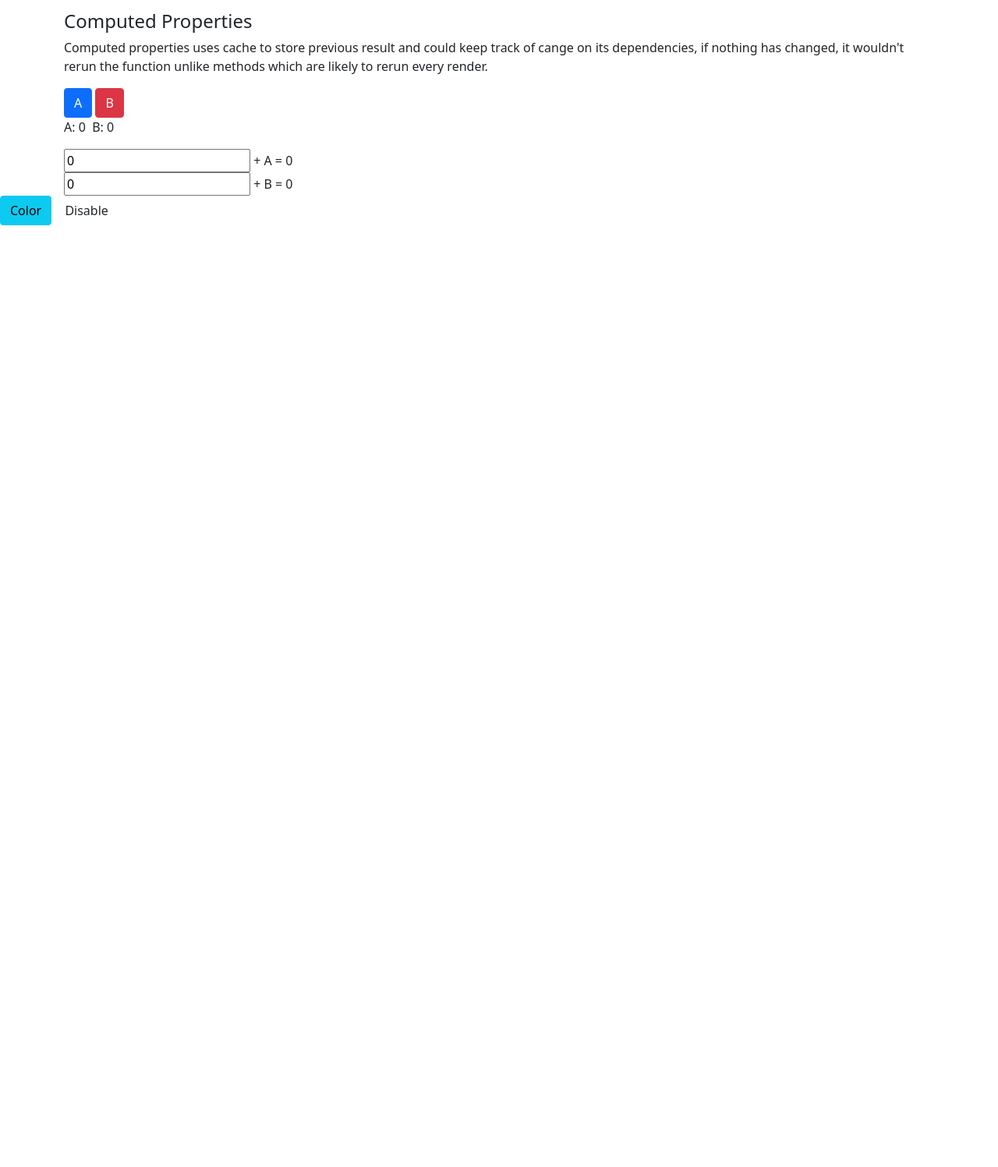
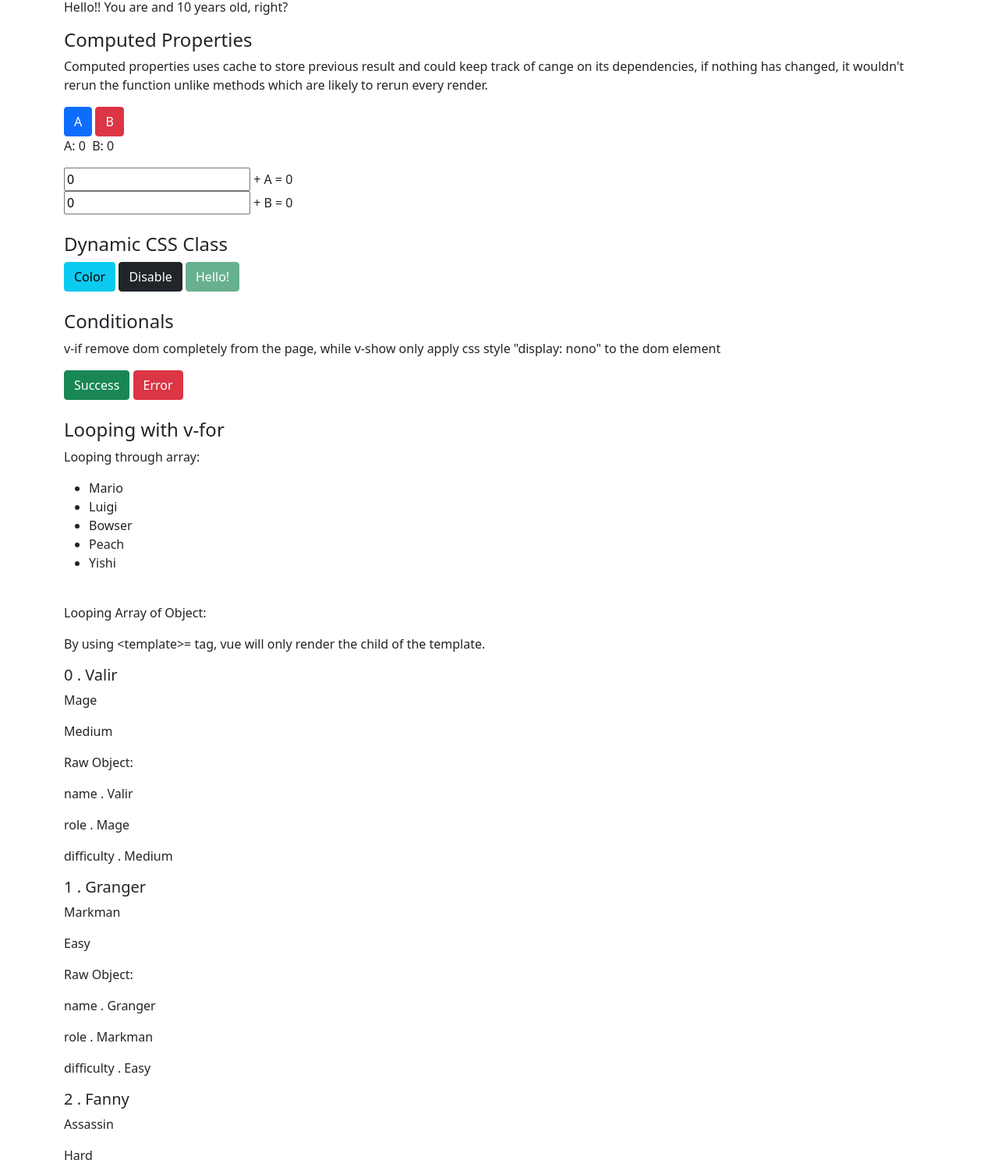
Before and after one commit to Sengkryvy/Learnin_Vue, a plain HTML site: page VueJS/index.html in a window 1280 px wide. Shown: the part 815-2312 px from the top of the page at 78% size. Before the commit the page ends 1104 px from the top, so only its background shows below. Drawn offline with nearby package versions, Linux system fonts and the light colour scheme.

Commit message:
02/02/21 12:00

```diff
--- a/VueJS/index.html
+++ b/VueJS/index.html
@@ -15,7 +15,7 @@
 </head>
 
 <body>
-    <div id="container" class="container">
+    <div id="container" class="container py-4">
 
         <!-- Variable and method -->
         <div id="title">
@@ -61,14 +61,55 @@
             <div>
                 <input type="number" v-model="x"><span> + B = {{ xPlusB }}</span>
             </div>
+        </div><br>
+
+        <!-- Dynamic CSS Class -->
+        <div id="dynamic-css-class">
+            <h4>Dynamic CSS Class</h4>
+            <button class="btn btn-info" @click="changeColor">Color</button>
+            <button class="btn btn-dark" @click="changeState">Disable</button>
+            <button class="btn" v-bind:disabled="isDisable" v-bind:class="{ 'btn-success': isGreen, 'btn-danger': isRed }">Hello!</button>
+        </div><br>
+
+        <!-- Conditional -->
+        <div id="conditionals">
+            <h4>{{ title }}</h4>
+            <p>{{ desc }}</p>
+            <div>
+                <button class="btn btn-success" @click=" isSuccess = !isSuccess">Success</button>
+                <button class="btn btn-danger" @click=" isError = !isError">Error</button>
+            </div>
+            <!-- v-if -->
+            <p v-if="isError">There was an unexpected error!</p>
+            <p v-else-if="isSuccess">YEAHHH, success!!!</p>
+            <!-- v-show -->
+            <p v-show="isError">Opppp!</p>
+        </div><br>
+
+        <!-- Looping with v-for -->
+        <div id="looping-with-v-for">
+            <h4>{{ title }}</h4>
+            <p>Looping through array:</p>
+            <ul>
+                <li v-for="character in characters">{{ character }}</li>
+            </ul>
+            <br>
+            <p>Looping Array of Object:</p>
+            <p>By using &lt;template&gt;= tag, vue will only render the child of the template.</p>
+            <template v-for="(hero, index) in heroes">
+                <h5>{{ index }} . {{ hero.name }}  </h5>
+                <p>{{ hero.role }}</p>
+                <p>{{ hero.difficulty }}</p>
+
+                <p>Raw Object: </p>
+                <div v-for="(val, key) in hero">
+                    <p>{{ key }} . {{ val }}</p>
+                </div>
+            </template>
         </div>
     </div>
 
-    <!-- Dynamic CSS Class -->
-    <div id="dynamic-css-class">
-        <button class="btn btn-info">Color</button>
-        <button class="btn">Disable</button>
-    </div>
+
 
     <script src="index.js">
     </script>
--- a/VueJS/index.js
+++ b/VueJS/index.js
@@ -6,7 +6,7 @@ const title = new Vue({
         title: 'Learning Vue'
     },
     methods: {
-        greet: function(text = 'Good Morning') {
+        greet: function (text = 'Good Morning') {
             return text + ' ' + this.name + '!';
         }
     }
@@ -23,16 +23,16 @@ new Vue({
         y: 0
     },
     methods: {
-        increaseAge:function() {
-            this.age ++;
+        increaseAge: function () {
+            this.age++;
             console.log("increaseAge ran.");
         },
-        decreaseAge:function() {
+        decreaseAge: function () {
             this.age--;
             console.log("decreaseA ran.");
 
         },
-        updateXY: function(event) {
+        updateXY: function (event) {
             this.x = event.offsetX;
             this.y = event.offsetY;
             console.log("updateXY ran.");
@@ -50,39 +50,39 @@ new Vue({
         x: 0,
     },
     methods: {
-        increaseA_fn: function() {
-            this.a ++;
+        increaseA_fn: function () {
+            this.a++;
             console.log("increaseA_fn ran");
         },
-        increaseB_fn: function() {
-            this.b ++;
+        increaseB_fn: function () {
+            this.b++;
             console.log("increaseB_fn ran");
         },
-        xPlusA_fn: function() {
+        xPlusA_fn: function () {
             console.log("xPlusA_fn ran");
             return parseInt(this.x) + parseInt(this.a);
 
         },
-        xPlusB_fn: function() {
+        xPlusB_fn: function () {
             console.log("xPlusB_fn ran");
             return parseInt(this.x) + parseInt(this.b);
         }
     },
     computed: {
-        increaseA: function() {
+        increaseA: function () {
             this.a++;
             console.log("increaseA ran.");
         },
-        increaseB: function() {
+        increaseB: function () {
             this.b++;
             console.log("increaseB ran.");
 
         },
-        xPlusA: function() {
+        xPlusA: function () {
             console.log("xPlusA ran");
             return parseInt(this.x) + parseInt(this.a);
         },
-        xPlusB: function() {
+        xPlusB: function () {
             console.log("xPlusB ran");
             return parseInt(this.x) + parseInt(this.b);
         }
@@ -91,5 +91,69 @@ new Vue({
 
 // Dynamic CSS Class
 new Vue({
+    el: "#dynamic-css-class",
+    data: {
+        //css-class
+        isDisable: true,
+        isGreen: true,
+        isRed: false,
+    },
+    methods: {
+        changeColor: function () {
+            this.isRed = this.isGreen;
+            this.isGreen = !this.isGreen;
+            console.log("changeColor ran");
+        },
+        changeState: function() {
+            this.isDisable = !this.isDisable;
+        }
+    }
+});
 
+//Conditionals
+new Vue({
+    el: "#conditionals",
+    data: {
+        title: "Conditionals",
+        desc: "v-if remove dom completely from the page, while v-show only apply css style \"display: nono\" to the dom element",
+        isError: false,
+        isSuccess: false,
+    }
 });
+
+//Looping with v-for
+new Vue({
+    el: "#looping-with-v-for",
+    data: {
+        title: "Looping with v-for",
+        characters: [
+            "Mario",
+            "Luigi",
+            "Bowser",
+            "Peach",
+            "Yishi"
+        ],
+        heroes: [
+            {
+                name: "Valir",
+                role: "Mage",
+                difficulty: "Medium"
+            },
+            {
+                name: "Granger",
+                role: "Markman",
+                difficulty: "Easy"
+            },
+            {
+                name: "Fanny",
+                role: "Assassin",
+                difficulty: "Hard"
+            },
+            {
+                name: "Gusion",
+                role: "Assassin/Mage",
+                difficulty: "Hard"
+            }
+        ]
+    }
+});
```
